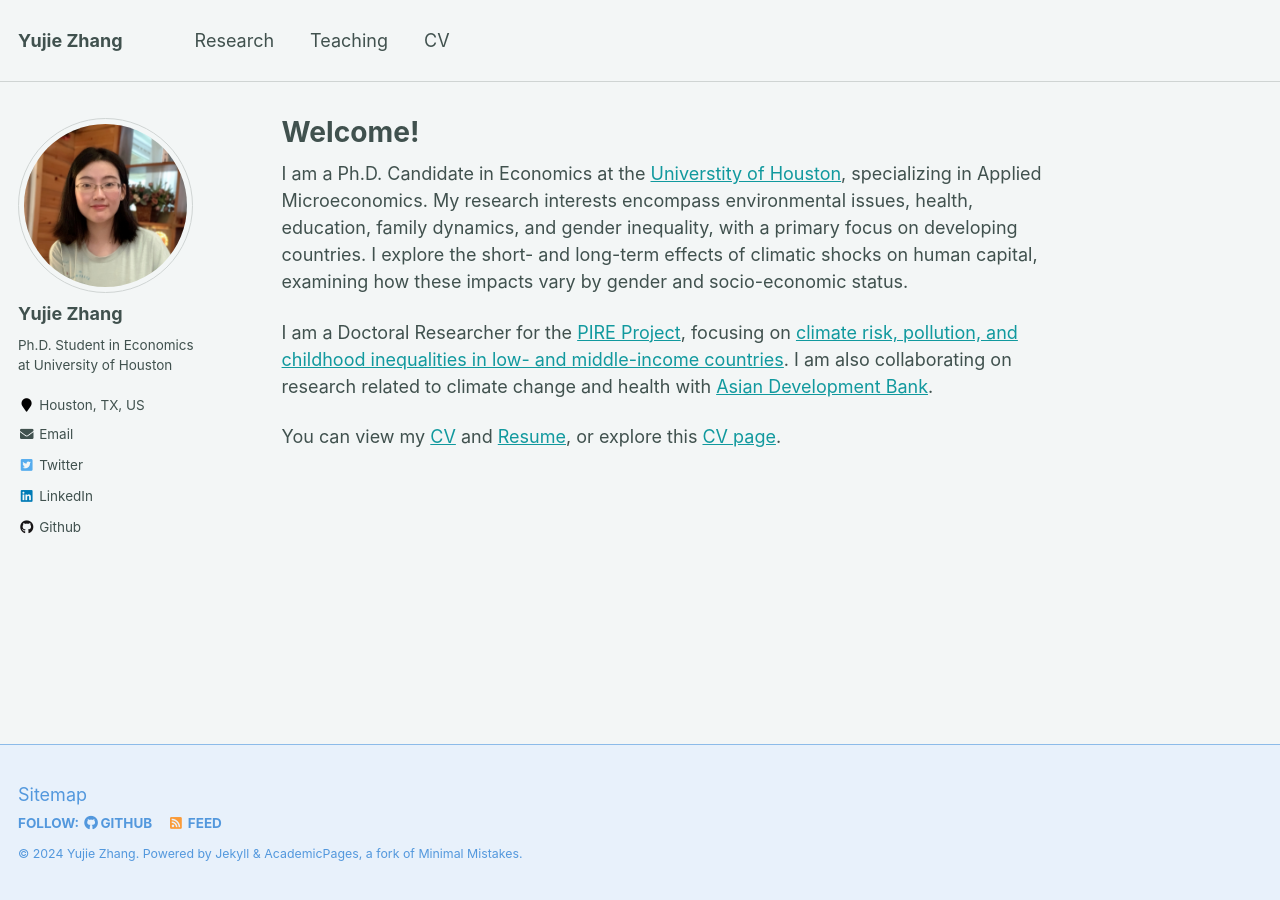
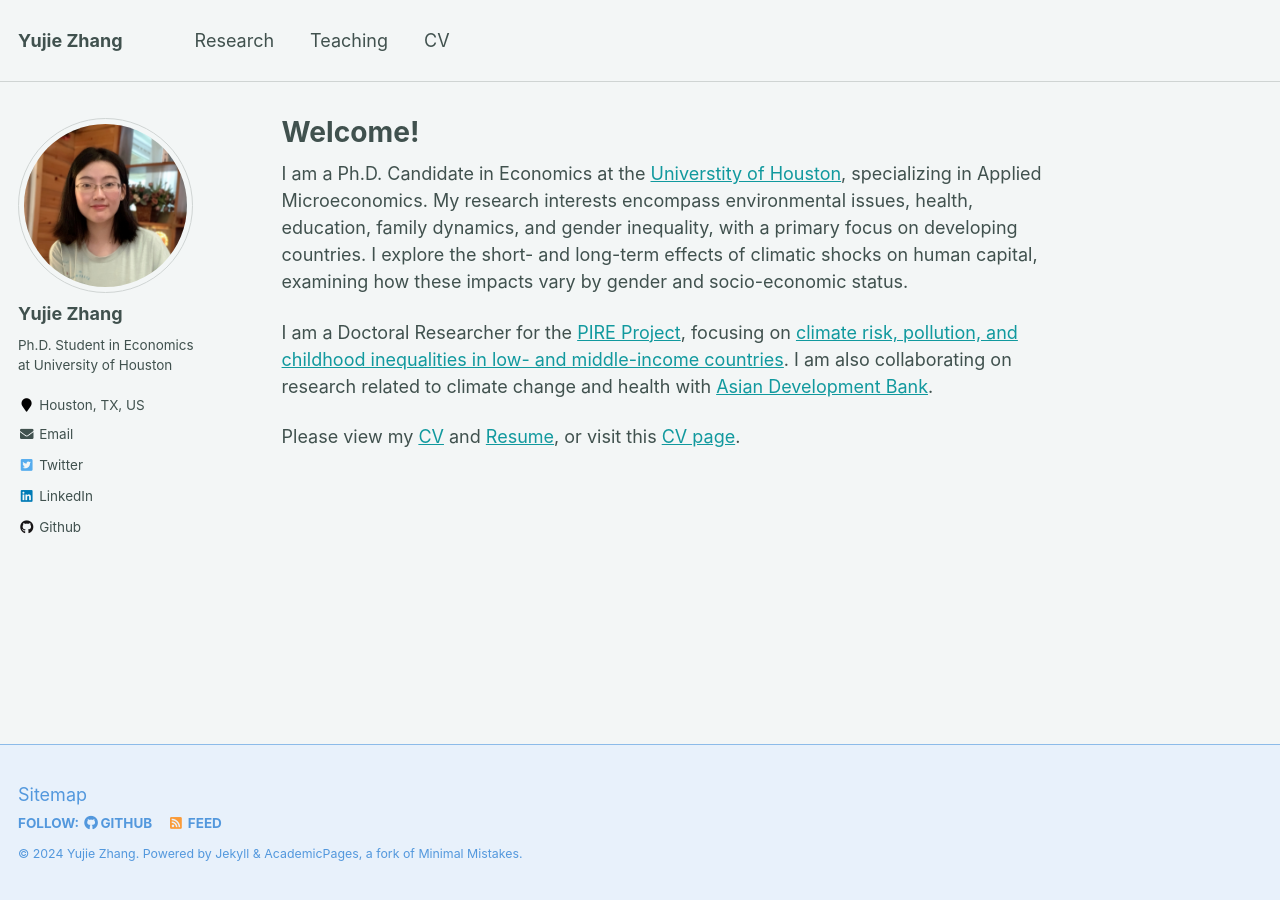
Before and after one commit to yujiezhangecon/yujiezhangecon.github.io, a Jekyll site: the page built from _pages/about.md, in a window 1280 px wide. Built offline with Jekyll 4.4.1, drawn with Linux system fonts in a browser that asks for light colours.

Commit message:
Update about.md

```diff
--- a/_pages/about.md
+++ b/_pages/about.md
@@ -12,7 +12,7 @@ I am a Ph.D. Candidate in Economics at the [Universtity of Houston](https://www.
 
 I am a Doctoral Researcher for the [PIRE Project](https://beta.nsf.gov/funding/opportunities/partnerships-international-research-education-pire-0), focusing on [climate risk, pollution, and childhood inequalities in low- and middle-income countries](https://www.nsf.gov/awardsearch/showAward?AWD_ID=2230615). I am also collaborating on research related to climate change and health with [Asian Development Bank](https://www.adb.org/).
 
-You can view my <a href="/YujieZhang_CV_2408.pdf">CV</a> and <a href="/YujieZhang_Resume_2408.pdf">Resume</a>, or explore this [CV page](https://yujiezhangecon.github.io/cv/).
+Please view my <a href="/YujieZhang_CV_2408.pdf">CV</a> and <a href="/YujieZhang_Resume_2408.pdf">Resume</a>, or visit this [CV page](https://yujiezhangecon.github.io/cv/).
 
 <!--
 
```
